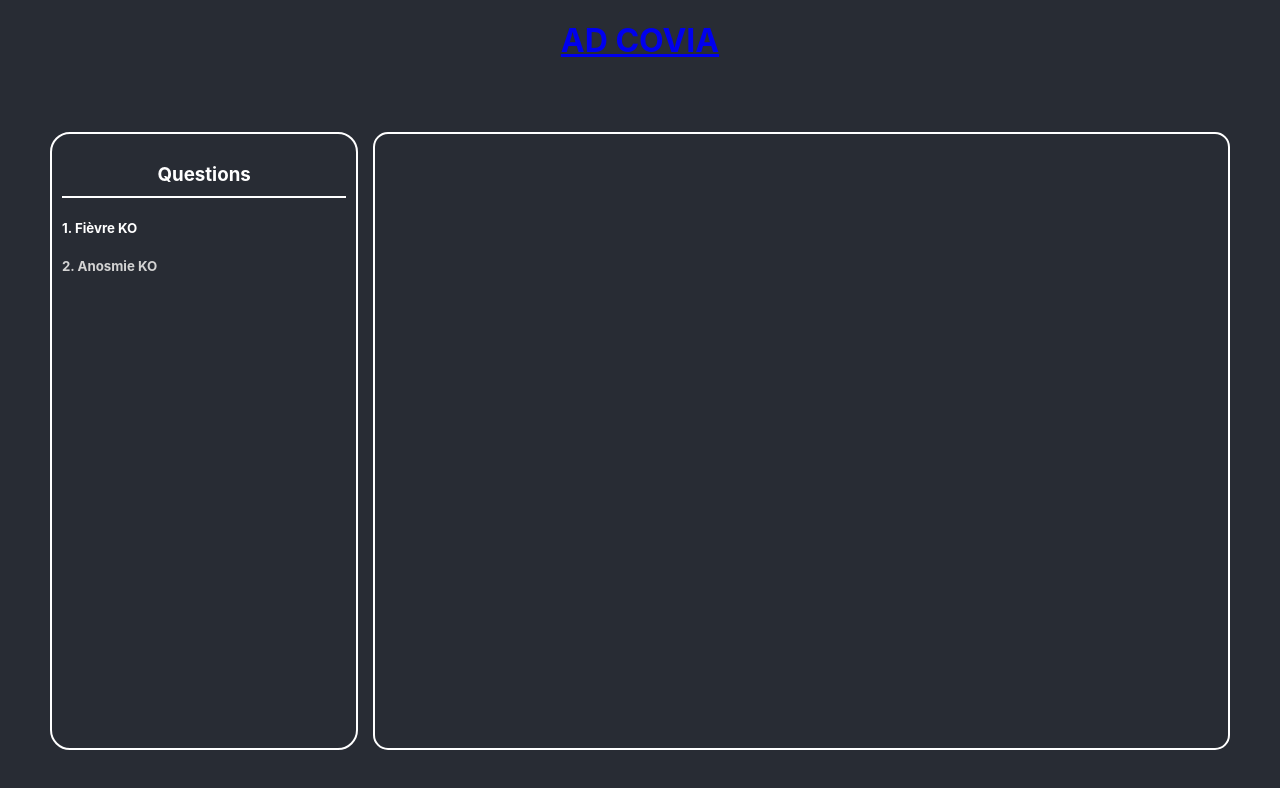
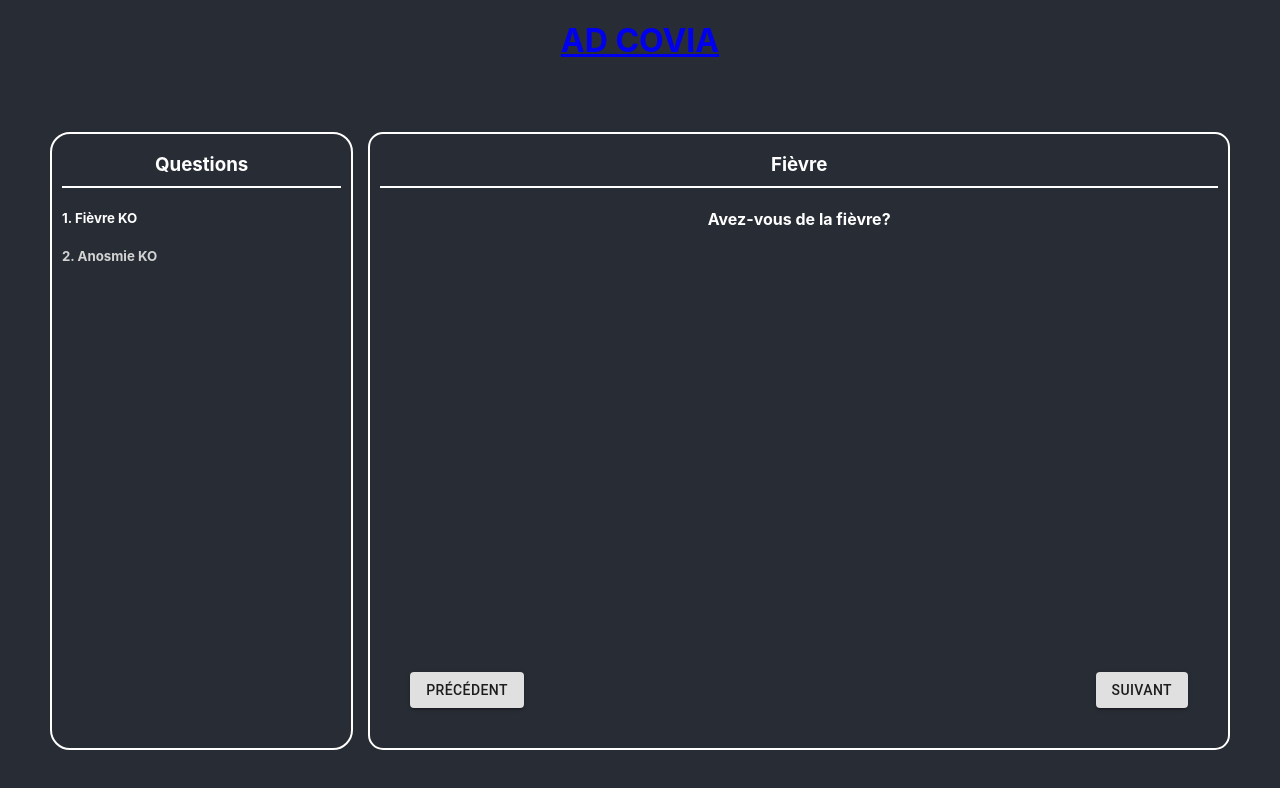
Before and after one commit to AntoineAwaida/ad-covia, a React (Create React App) app in the folder front-app/: page /form in a window 1280 px wide. Shown: the top 788 px of the page. Built offline with nearby package versions, Linux system fonts and the light colour scheme.

Commit message:
Finish left part of form
Allow to navigate between questions

```diff
--- a/front-app/src/pages/ADForm/ADForm.tsx
+++ b/front-app/src/pages/ADForm/ADForm.tsx
@@ -3,6 +3,8 @@ import styled from "styled-components";
 import { QuestionList } from "./components/QuestionList";
 import { mockQuestions } from "../../modules/questions/mocks";
 import { useADForm } from "./useADForm";
+import { Form } from "./components/Form";
+import Button from "@material-ui/core/Button";
 
 const MainContainer = styled.div`
   display: flex;
@@ -17,7 +19,8 @@ const QuestionListContainer = styled.div`
   border: 2px solid white;
   border-radius: 20px;
   margin-right: 15px;
-  padding: 10px;
+  padding-right: 10px;
+  padding-left: 10px;
 `;
 
 const ListTitle = styled.h3`
@@ -29,13 +32,29 @@ const ListTitle = styled.h3`
 
 const FormContainer = styled.div`
   flex: 3;
-  align-items: center;
+  display: flex;
+  flex-direction: column;
   border: 2px solid white;
   border-radius: 15px;
+  padding-right: 10px;
+  padding-left: 10px;
+  padding-bottom: 10px;
+`;
+
+const DirectionButtonsContainer = styled.div`
+  display: flex;
+  flex-direction: row;
+  justify-content: space-between;
+  padding: 30px;
 `;
 
 const ADFormComponent = () => {
-  const { formik, currentQuestionIndex } = useADForm();
+  const {
+    formik,
+    currentQuestionIndex,
+    goToPreviousQuestion,
+    goToNextQuestion,
+  } = useADForm(mockQuestions);
 
   return (
     <MainContainer>
@@ -48,7 +67,17 @@ const ADFormComponent = () => {
           // errors={formik.errors} TBD WHEN WE'LL MANAGE ERRORS
         />
       </QuestionListContainer>
-      <FormContainer />
+      <FormContainer>
+        <Form question={mockQuestions[currentQuestionIndex]} formik={formik} />
+        <DirectionButtonsContainer>
+          <Button variant="contained" onClick={goToPreviousQuestion}>
+            Précédent
+          </Button>
+          <Button variant="contained" onClick={goToNextQuestion}>
+            Suivant
+          </Button>
+        </DirectionButtonsContainer>
+      </FormContainer>
     </MainContainer>
   );
 };
--- /dev/null
+++ b/front-app/src/pages/ADForm/components/Form.tsx
@@ -0,0 +1,34 @@
+import React from "react";
+import { Question } from "../../../modules/questions/interfaces";
+import styled from "styled-components";
+
+const Container = styled.div`
+  flex: 1;
+`;
+
+const QuestionTitle = styled.h3`
+  color: white;
+  text-align: center;
+  padding-bottom: 10px;
+  border-bottom: 2px solid white;
+`;
+
+const QuestionText = styled.h4`
+  color: white;
+  text-align: center;
+  padding-bottom: 10px;
+`;
+
+interface Props {
+  question: Question;
+  formik: any;
+}
+
+export const Form = (props: Props) => {
+  return (
+    <Container>
+      <QuestionTitle>{props.question.shortText}</QuestionTitle>
+      <QuestionText>{props.question.text}</QuestionText>
+    </Container>
+  );
+};
--- a/front-app/src/pages/ADForm/useADForm.tsx
+++ b/front-app/src/pages/ADForm/useADForm.tsx
@@ -1,6 +1,5 @@
 import { useFormik } from "formik";
 import { Question } from "../../modules/questions/interfaces";
-import { mockQuestions } from "../../modules/questions/mocks";
 import { useState } from "react";
 
 const generateInitialValues = (questions: Question[]) => {
@@ -11,16 +10,31 @@ const generateInitialValues = (questions: Question[]) => {
   return initialValues;
 };
 
-export const useADForm = () => {
+export const useADForm = (questions: Question[]) => {
   const [currentQuestionIndex, setCurrentQuestionIndex] = useState<number>(0);
 
+  const goToNextQuestion = () => {
+    setCurrentQuestionIndex((currentState) =>
+      Math.min(currentState + 1, questions.length - 1)
+    );
+  };
+
+  const goToPreviousQuestion = () => {
+    setCurrentQuestionIndex((currentState) => Math.max(currentState - 1, 0));
+  };
+
   const formik = useFormik({
-    initialValues: generateInitialValues(mockQuestions),
+    initialValues: generateInitialValues(questions),
     onSubmit: (values) => {
       console.warn(JSON.stringify(values));
       alert("SUBMITTED FORM, CHECK LOG TO SEE VALUES");
     },
   });
 
-  return { formik, currentQuestionIndex };
+  return {
+    formik,
+    currentQuestionIndex,
+    goToPreviousQuestion,
+    goToNextQuestion,
+  };
 };
```
